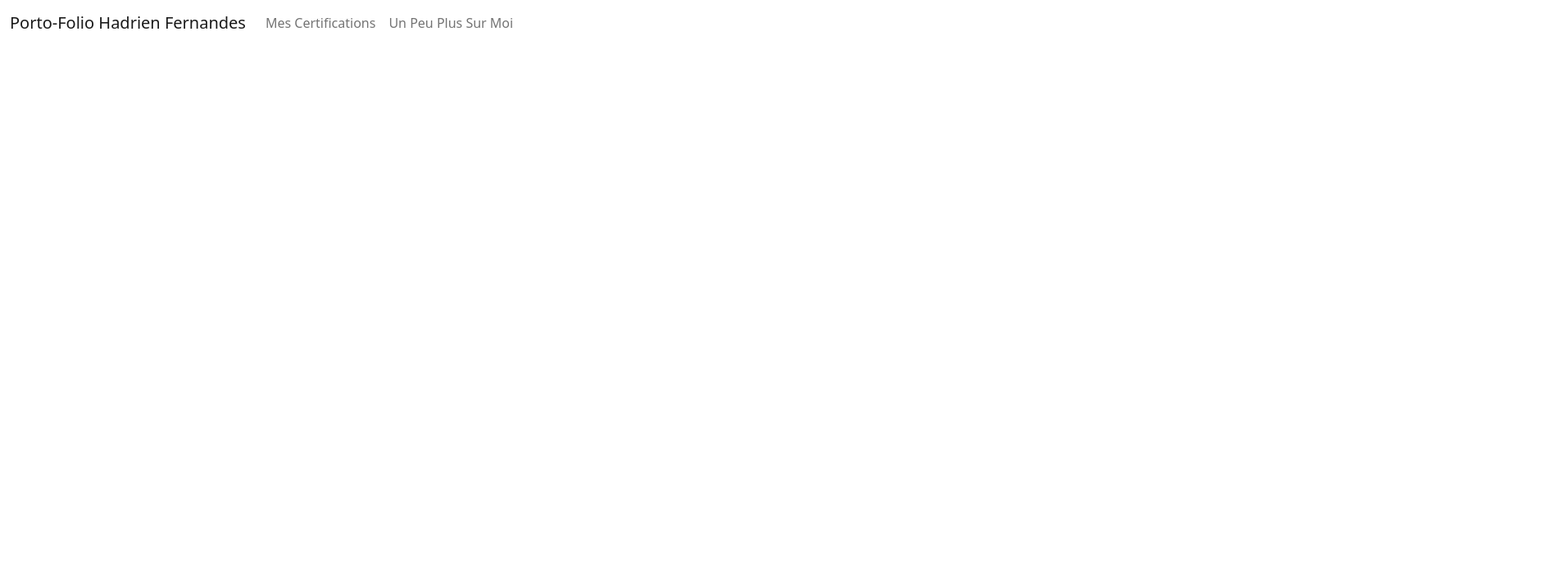
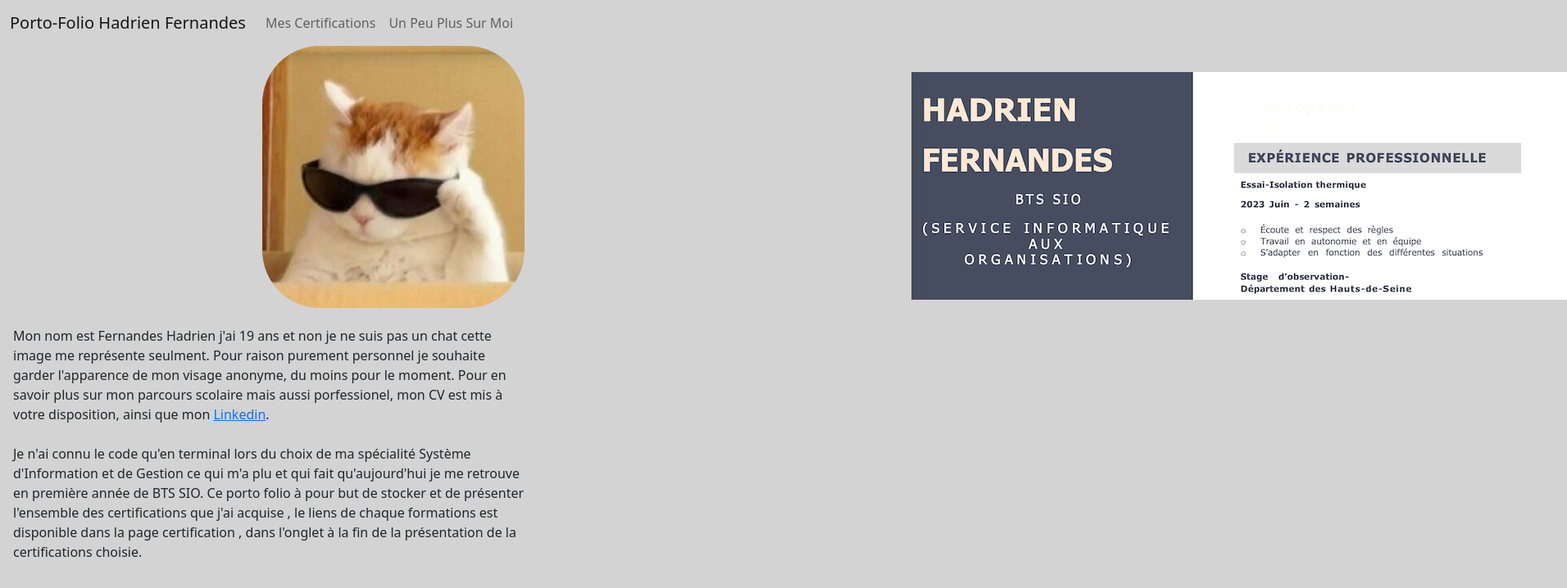
Before and after one commit to Hrefernandes/Porto--folio, a plain HTML site: page pages/plus-sur-moi.html in a window 1280 px wide. Shown: the whole page at 82% size, 1912 px wide, since content can reach past the window. Drawn offline with nearby package versions, Linux system fonts and the light colour scheme; a web font is replaced by a local one.

Commit message:
page plus sur moi

```diff
--- a/pages/plus-sur-moi.html
+++ b/pages/plus-sur-moi.html
@@ -4,12 +4,22 @@
     <meta charset="UTF-8">
     <meta name="viewport" content="width=device-width, initial-scale=1.0">
 
-    <!--Liens vers la page en CSS-->
+    <!-- Liens vers la page en CSS -->
     <link rel="stylesheet" href="../portofolio.css">
 
     <title> Un Peu Plus Sur Moi </title>
      <!--lien CDN boostrap-->
      <link href="https://cdn.jsdelivr.net/npm/bootstrap@5.2.3/dist/css/bootstrap.min.css" rel="stylesheet" >
+     <!-- Google Font-->
+     <link rel="preconnect" href="https://fonts.googleapis.com">
+     <link rel="preconnect" href="https://fonts.gstatic.com" crossorigin>
+     <link href="https://fonts.googleapis.com/css2?family=Madimi+One&family=Work+Sans:ital@0;1&display=swap" rel="stylesheet">
+
+    </head>
+
+    <body class="page-de-presentation">
+
+    <header>
 
       <!-- La navBar -->
     <nav class="navbar navbar-expand-lg bg-body-tertiary">
@@ -28,16 +38,27 @@
       </div>
     </nav>
 
-     <!--Google Font-->
-     <link rel="preconnect" href="https://fonts.googleapis.com">
-     <link rel="preconnect" href="https://fonts.gstatic.com" crossorigin>
-     <link href="https://fonts.googleapis.com/css2?family=Madimi+One&family=Work+Sans:ital@0;1&display=swap" rel="stylesheet">
+  </header>
 
-    </head>
+    <!-- Photo de profil -->
+    <!-- <img class="pdp-Og" src="../images/pdp-Og.png" alt="image de profil de l'auteur (moi)" >
 
-    <body>
+     <div class="centeneur">
+
+    <p class="my-presentation">Mon nom est Fernandes Hadrien j'ai 19 ans et non je ne suis pas un chat cette image me représente seulment. Pour raison purement personnel je souhaite garder l'apparence de mon visage anonyme, du moins pour le moment. Pour en savoir plus sur mon parcours scolaire mais aussi porfessionel, mon CV est mis à votre disposition, ainsi que mon <a href="https://www.linkedin.com/in/hadrien-fernandes-046180292/" target="_blank" >Linkedin</a>. <br> <br> Je n'ai connu le code qu'en terminal lors du choix de ma spécialité Système d'Information et de Gestion ce qui m'a plu et qui fait qu'aujourd'hui je me retrouve en première année de BTS SIO. Ce porto folio à pour but de stocker et de présenter l'ensemble des certifications que j'ai acquise , le liens de chaque formations est disponible dans la page certification , dans l'onglet à la fin de la présentation de la certifications.</p>
+
+    <a href="../images/H-FernandesCV.pdf" target="_blank"><img class="img-lienCV" src="../images/img-lienCV.png" alt="image partiel du CV" ></a>
+
+    </div>  -->
 
 
+    <div class="conteneur" >
+
+      <div class="box1"> <img class="pdp-Og" src="../images/pdp-Og.png" alt="image de profil de l'auteur (moi)" > </div>
+      <div class="box2"> <a href="../images/H-FernandesCV.pdf" target="_blank"><img src="../images/img-lienCV.png" alt="image partiel du CV" ></a> </div>
+    </div>
+
+    <p class="my-presentation">Mon nom est Fernandes Hadrien j'ai 19 ans et non je ne suis pas un chat cette image me représente seulment. Pour raison purement personnel je souhaite garder l'apparence de mon visage anonyme, du moins pour le moment. Pour en savoir plus sur mon parcours scolaire mais aussi porfessionel, mon CV est mis à votre disposition, ainsi que mon <a href="https://www.linkedin.com/in/hadrien-fernandes-046180292/" target="_blank" >Linkedin</a>. <br> <br> Je n'ai connu le code qu'en terminal lors du choix de ma spécialité Système d'Information et de Gestion ce qui m'a plu et qui fait qu'aujourd'hui je me retrouve en première année de BTS SIO. Ce porto folio à pour but de stocker et de présenter l'ensemble des certifications que j'ai acquise , le liens de chaque formations est disponible dans la page certification , dans l'onglet à la fin de la présentation de la certifications choisie.</p>
 
     </body>
 
--- a/portofolio.css
+++ b/portofolio.css
@@ -35,3 +35,36 @@
 
 
 }
+
+.page-de-presentation{
+
+    background-color: lightgrey;
+
+
+}
+
+.my-presentation{
+
+    margin-right: 50%;
+    margin-left: 1em;
+
+}
+
+.box1{
+    margin-left: 20em;
+}
+
+.box2{
+    padding: 2em;
+    margin-left: 55em;
+
+}
+
+.conteneur{
+    display: grid;
+    grid-template-columns: 200px 200px;
+}
+
+.pdp-Og{
+    border-radius: 22%;
+}
```
Also changed, not shown: images/img-lienCV.png (added), images/pdp-Og.png (added), 3 other files. Lines whose indentation alone changed are shown as unchanged.
